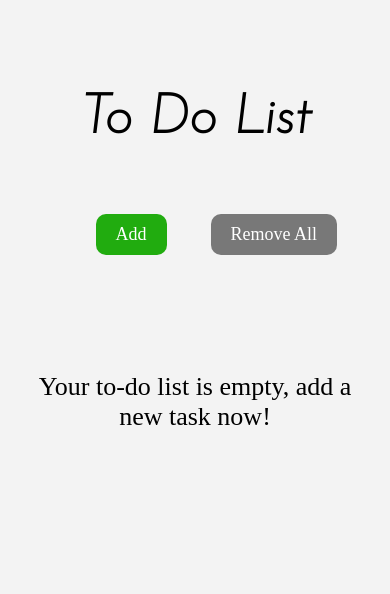
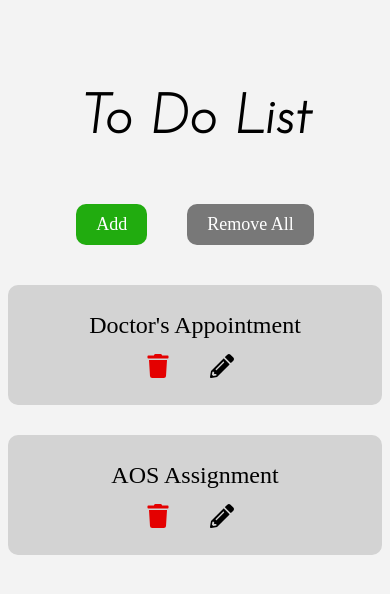
Before and after one commit to Marwa64/To-Do-List, a React (Create React App) app: page / in a window 390 px wide. Shown: the top 594 px of the page. Built offline with nearby package versions, Linux system fonts and the light colour scheme; a web font is replaced by a local one.

Commit message:
mobile responsive

```diff
--- a/src/components/AddTask.js
+++ b/src/components/AddTask.js
@@ -6,12 +6,15 @@ const AddTask = () => {
   return (
     <div style={{marginTop: '140px'}}>
       <form>
-        <h2> Task Name: <input type='text' placeholder='Enter Task' maxLength='30'/></h2>
-        <div className='center'>
-          <Link to='/'><Button text='Discard' color={red} size='21px'/> </Link>
-          <Button text='Save' color={blue} padding='60px 0px' size='21px' left='240px'/>
+        <div className='form-control'>
+          <h2> Task Name: </h2>
+           <input type='text' placeholder='Enter Task' maxLength='30'/>
         </div>
       </form>
+      <div className='center'>
+        <Link to='/'><Button text='Discard' color={red} size='22px'/> </Link>
+        <Button text='Save' color={blue} padding='60px 0px' size='22px' id='save'/>
+      </div>
     </div>
   );
 }
--- a/src/components/Button.js
+++ b/src/components/Button.js
@@ -2,7 +2,7 @@
 
 const Button = (props) => {
   return (
-    <span style={{padding: props.padding, marginLeft: props.left}}>
+    <span id={props.id} style={{padding: props.padding}}>
       <button style={{backgroundColor: props.color, fontSize: props.size}}> {props.text} </button>
     </span>
   );
--- a/src/components/Home.js
+++ b/src/components/Home.js
@@ -4,7 +4,16 @@ import { Link } from 'react-router-dom';
 import { useState, useEffect } from 'react';
 
 const Home = () => {
-  const [tasks, setTasks] = useState([]);
+  const [tasks, setTasks] = useState([
+    {
+      "id": 1,
+      "name": "Doctor's Appointment"
+    },
+    {
+      "id": 2,
+      "name": "AOS Assignment"
+    }
+  ]);
 
 
   const green = '#21AC0F', grey = '#787878';
@@ -15,7 +24,7 @@ const Home = () => {
         <Link to='/AddTask'> <Button text='Add' color={green} padding='20px'/> </Link>
         <Button text='Remove All' color={grey} padding='20px'/>
       </div>
-      <div style={{marginTop: '140px', padding: '25px'}}>
+      <div className='tasksContainer'>
         {tasks.length > 0 ? <Tasks tasks={tasks}/> : <h2> Your to-do list is empty, add a new task now! </h2>}
       </div>
     </>
--- a/src/components/Task.js
+++ b/src/components/Task.js
@@ -8,8 +8,10 @@ const Task = (props) => {
     <div className='task'>
       <span>
         {props.name}
-        <FaTrash onClick={props.delete} color="#E40000"/>
-        <FaPencilAlt onClick={edit} />
+        <span className='taskIcons'>
+          <FaTrash onClick={props.delete} color="#E40000"/>
+          <FaPencilAlt onClick={edit} />
+        </span>
       </span>
     </div>
   );
--- a/src/index.css
+++ b/src/index.css
@@ -15,7 +15,6 @@ h2 {
   text-align: center;
   font-family: 'Original Surfer', cursive;
   font-weight: normal;
-  margin-top: 60px;
   font-size: 26px;
 }
 button {
@@ -38,7 +37,8 @@ a {
   cursor: default;
 }
 .tasksContainer {
-    margin-top: 150px;
+    margin-top: 140px;
+    padding: 25px;
 }
 .task {
   display: grid;
@@ -50,19 +50,25 @@ a {
   font-size: 24px;
 }
 svg {
-  float: right;
   padding: 0px 15px;
   margin-right: 10px;
   cursor: pointer;
+}
+.taskIcons {
+  float: right;
+}
+.form-control {
+  display: grid;
+  grid-template-columns: auto auto;
+  width: 90%;
 }
 input {
   font-size: 25px;
   border-radius: 10px;
   border: 1px solid grey;
   padding: 5px;
-  margin-left: 50px;
   font-family: 'Shadows Into Light Two', cursive;
-  width: 400px;
+  height: 45px;
   text-align: center;
 }
 .center {
@@ -70,3 +76,42 @@ input {
   justify-content: center;
   align-items: center;
 }
+#save {
+  margin-left: 240px;
+}
+@media only screen and (max-width: 550px) {
+  .homeButtons {
+    float: none;
+    display: flex;
+    justify-content: center;
+    align-items: center;
+    padding-right: 0px;
+  }
+  .tasksContainer {
+      margin-top: 20px;
+      padding: 0px;
+  }
+  .taskIcons {
+    float: none;
+    display: flex;
+    justify-content: center;
+    align-items: center;
+  }
+  .task {
+    text-align: center;
+  }
+  svg {
+    margin-top: 15px;
+  }
+  .form-control {
+    grid-template-columns: none;
+  }
+  form {
+    display: flex;
+    justify-content: center;
+    align-items: center;
+  }
+  #save {
+    margin-left: 50px;
+  }
+}
```
Also changed, not shown: public/index.html (+1 -21 lines).
